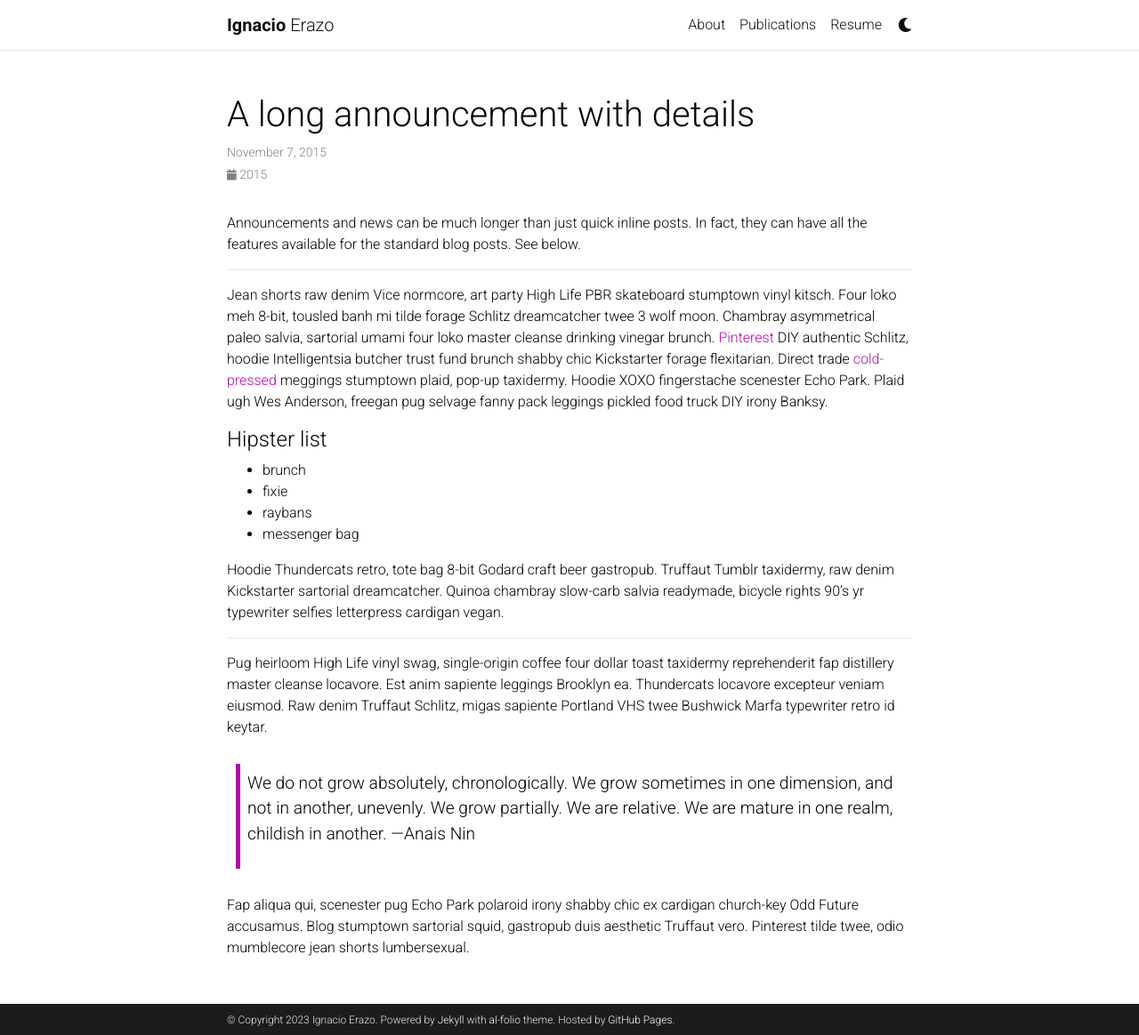
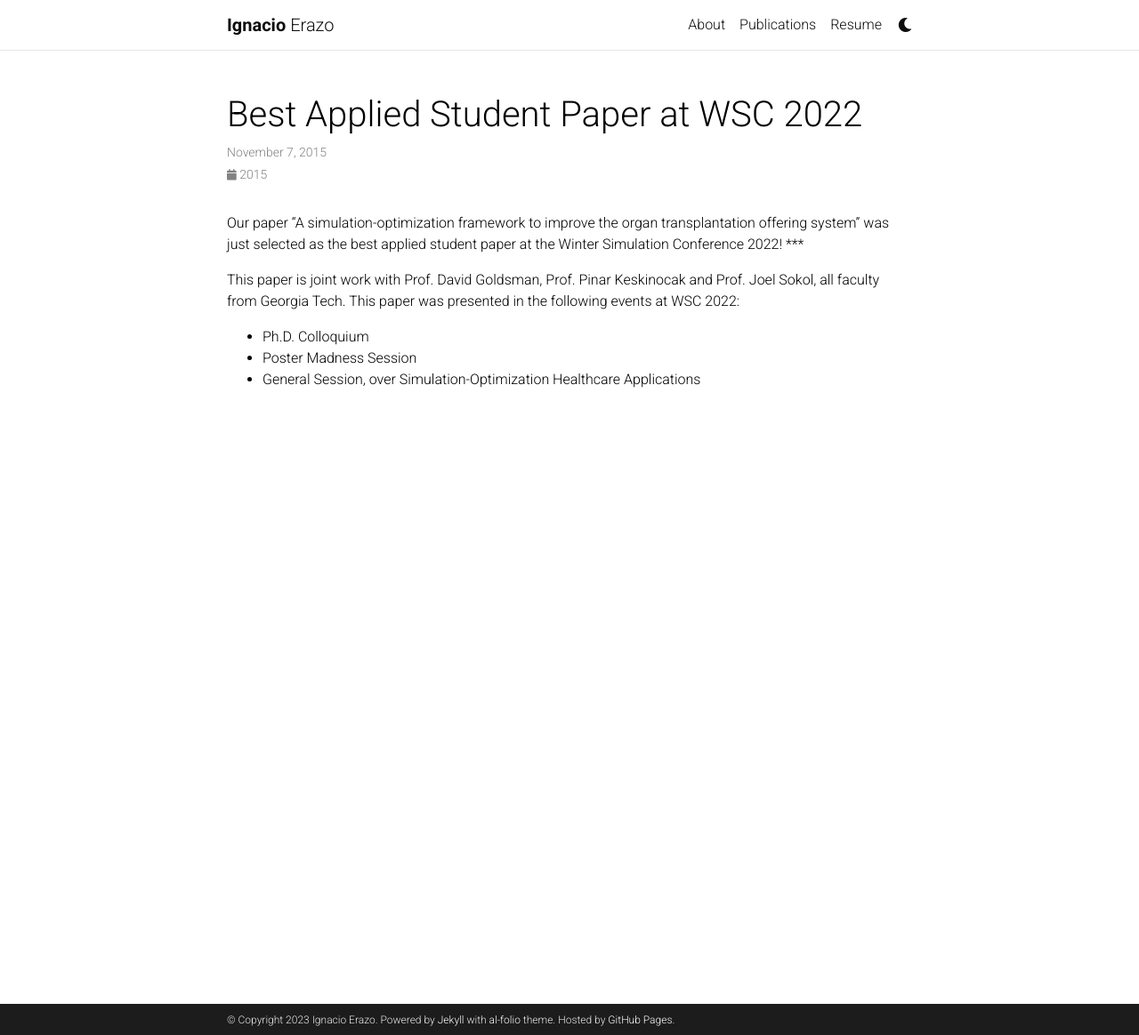
Before and after one commit to ierazo/ierazo.github.io, a Jekyll site: the page built from _news/announcement_006.md, in a window 1280 px wide and 1164 px high. Shown: the whole window at 89% size. Built offline with Jekyll 4.4.1, drawn with Linux system fonts in a browser that asks for light colours; comment, search, counter and statistics services are not loaded; a style sheet for code colours, icons or effects is not loaded.

Commit message:
new cv modifs

```diff
--- a/_includes/cv/nested_list.html
+++ b/_includes/cv/nested_list.html
@@ -2,6 +2,7 @@
     {% for content in entry.contents %}
       <li class="list-group-item">
       <h5 class="font-italic">{{ content.title }}</h5>
+      <font size="-1">
       {% if content.items %}
         <ul class="subitems">
           {% for subitem in content.items %}
@@ -9,6 +10,7 @@
           {% endfor %}
         </ul>
       {% endif %}
+      </font>
       </li>
     {% endfor %}
 </ul>
--- a/_news/announcement_006.md
+++ b/_news/announcement_006.md
@@ -1,31 +1,16 @@
 ---
 layout: post
-title: A long announcement with details
+title: Best Applied Student Paper at WSC 2022
 date: 2015-11-07 16:11:00-0400
 inline: false
 ---
 
-Announcements and news can be much longer than just quick inline posts. In fact, they can have all the features available for the standard blog posts. See below.
-
+Our paper "A simulation-optimization framework to improve the organ transplantation offering system" was just selected as the best applied student paper at the Winter Simulation Conference 2022!
 ***
 
-Jean shorts raw denim Vice normcore, art party High Life PBR skateboard stumptown vinyl kitsch. Four loko meh 8-bit, tousled banh mi tilde forage Schlitz dreamcatcher twee 3 wolf moon. Chambray asymmetrical paleo salvia, sartorial umami four loko master cleanse drinking vinegar brunch. <a href="https://www.pinterest.com">Pinterest</a> DIY authentic Schlitz, hoodie Intelligentsia butcher trust fund brunch shabby chic Kickstarter forage flexitarian. Direct trade <a href="https://en.wikipedia.org/wiki/Cold-pressed_juice">cold-pressed</a> meggings stumptown plaid, pop-up taxidermy. Hoodie XOXO fingerstache scenester Echo Park. Plaid ugh Wes Anderson, freegan pug selvage fanny pack leggings pickled food truck DIY irony Banksy.
-
-#### Hipster list
+This paper is joint work with Prof. David Goldsman, Prof. Pinar Keskinocak and Prof. Joel Sokol, all faculty from Georgia Tech. This paper was presented in the following events at WSC 2022:
 <ul>
-    <li>brunch</li>
-    <li>fixie</li>
-    <li>raybans</li>
-    <li>messenger bag</li>
+    <li> <a ref="../assets/pdf/presentations/presentation_phd_colloq_wsc22.pdf"> Ph.D. Colloquium </a> </li>
+    <li> <a ref="../assets/pdf/presentations/poster_wsc_2022.pdf"> Poster Madness Session </a>  </li>
+    <li> <a ref="../assets/pdf/presentations/presentation_wsc_2022_full.pdf"> General Session, over Simulation-Optimization Healthcare Applications </a> </li>
 </ul>
-
-Hoodie Thundercats retro, tote bag 8-bit Godard craft beer gastropub. Truffaut Tumblr taxidermy, raw denim Kickstarter sartorial dreamcatcher. Quinoa chambray slow-carb salvia readymade, bicycle rights 90's yr typewriter selfies letterpress cardigan vegan.
-
-***
-
-Pug heirloom High Life vinyl swag, single-origin coffee four dollar toast taxidermy reprehenderit fap distillery master cleanse locavore. Est anim sapiente leggings Brooklyn ea. Thundercats locavore excepteur veniam eiusmod. Raw denim Truffaut Schlitz, migas sapiente Portland VHS twee Bushwick Marfa typewriter retro id keytar.
-
-> We do not grow absolutely, chronologically. We grow sometimes in one dimension, and not in another, unevenly. We grow partially. We are relative. We are mature in one realm, childish in another.
-> —Anais Nin
-
-Fap aliqua qui, scenester pug Echo Park polaroid irony shabby chic ex cardigan church-key Odd Future accusamus. Blog stumptown sartorial squid, gastropub duis aesthetic Truffaut vero. Pinterest tilde twee, odio mumblecore jean shorts lumbersexual.
```
Also changed, not shown: _data/cv.yml (+27 -22 lines), 3 other files.
